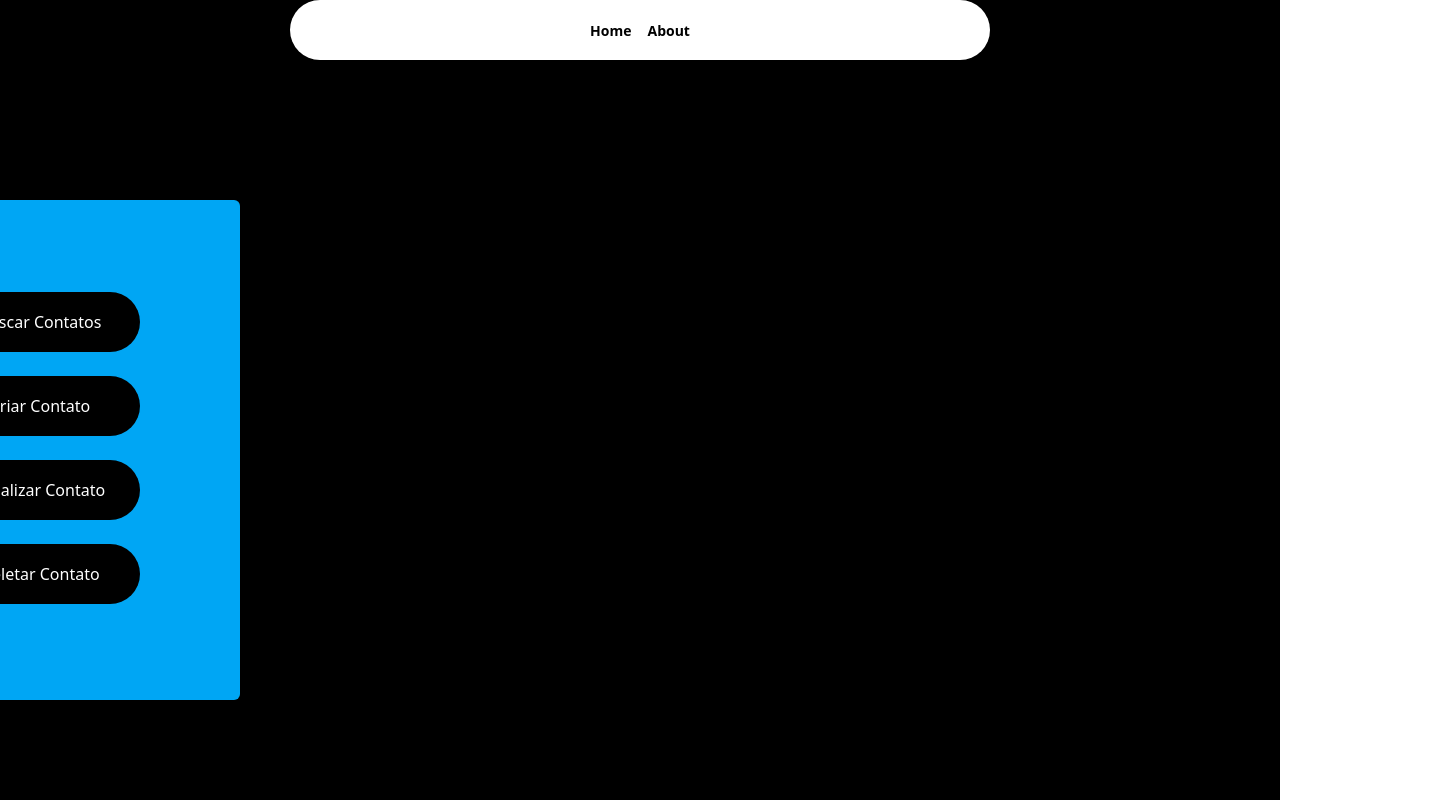
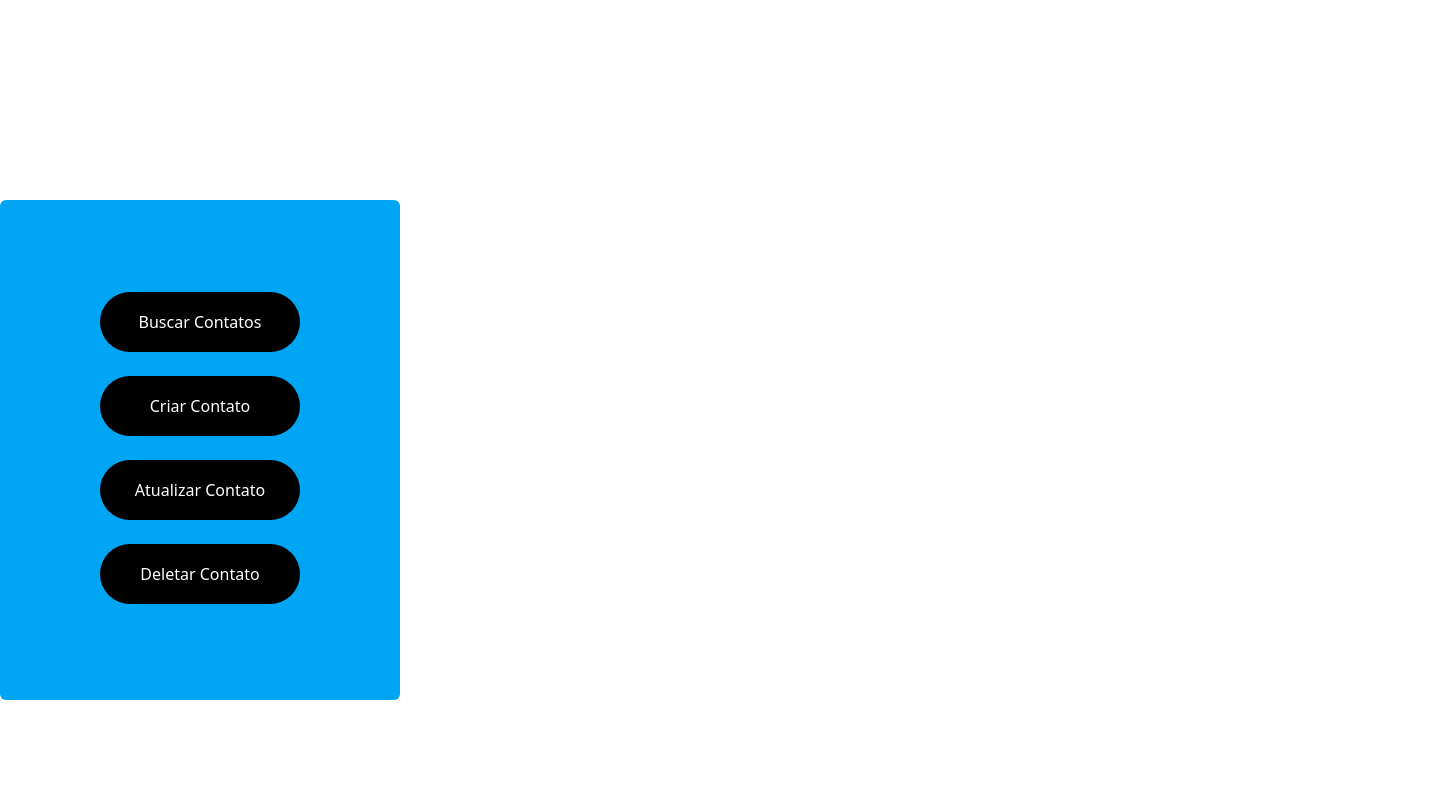
Before and after one commit to PedroHenriqueBRO/Projeto_Full_Stack_Contacts, a React app in the folder frontend/: page / in a window 1280 px wide. Shown: the whole page, 1440 px wide, since content can reach past the window. Built offline with nearby package versions, Linux system fonts and the light colour scheme; the HTML template or start-up script is replaced by a standard one.

Commit message:
feat: mudança total no front end, App recebe agora somente GerenciaOperacoes

```diff
--- a/frontend/src/App.tsx
+++ b/frontend/src/App.tsx
@@ -1,20 +1,9 @@
 import Header from "./components/Header";
-import Caixadeform from "./components/Caixadeform";
-import { Smartphone } from "lucide-react";
+import BarraDeNavegacao from "./components/BarraDeNavegacao.tsx";
+import GerenciaOperacoes from "./components/GerenciaOperacoes.tsx";
 function App() {
   return (
-    <div className="bg-black w-screen h-screen flex justify-center">
-      <div className="absolute mr-410 mt-2 flex rounded-md">
-        <Smartphone size={25} className="text-indigo-600 mt-3" />
-        <h1 className="text-white text-[30px]">My Contacts</h1>
-      </div>
-      <div className="absolute">
-        <Caixadeform></Caixadeform>
-      </div>
-      <div className="absolute">
-        <Header></Header>
-      </div>
-    </div>
+      <GerenciaOperacoes></GerenciaOperacoes>
   );
 }
 
```
Also changed, not shown: frontend/src/components/GerenciaOperacoes.tsx (renamed from frontend/src/components/Caixadeform.tsx).
